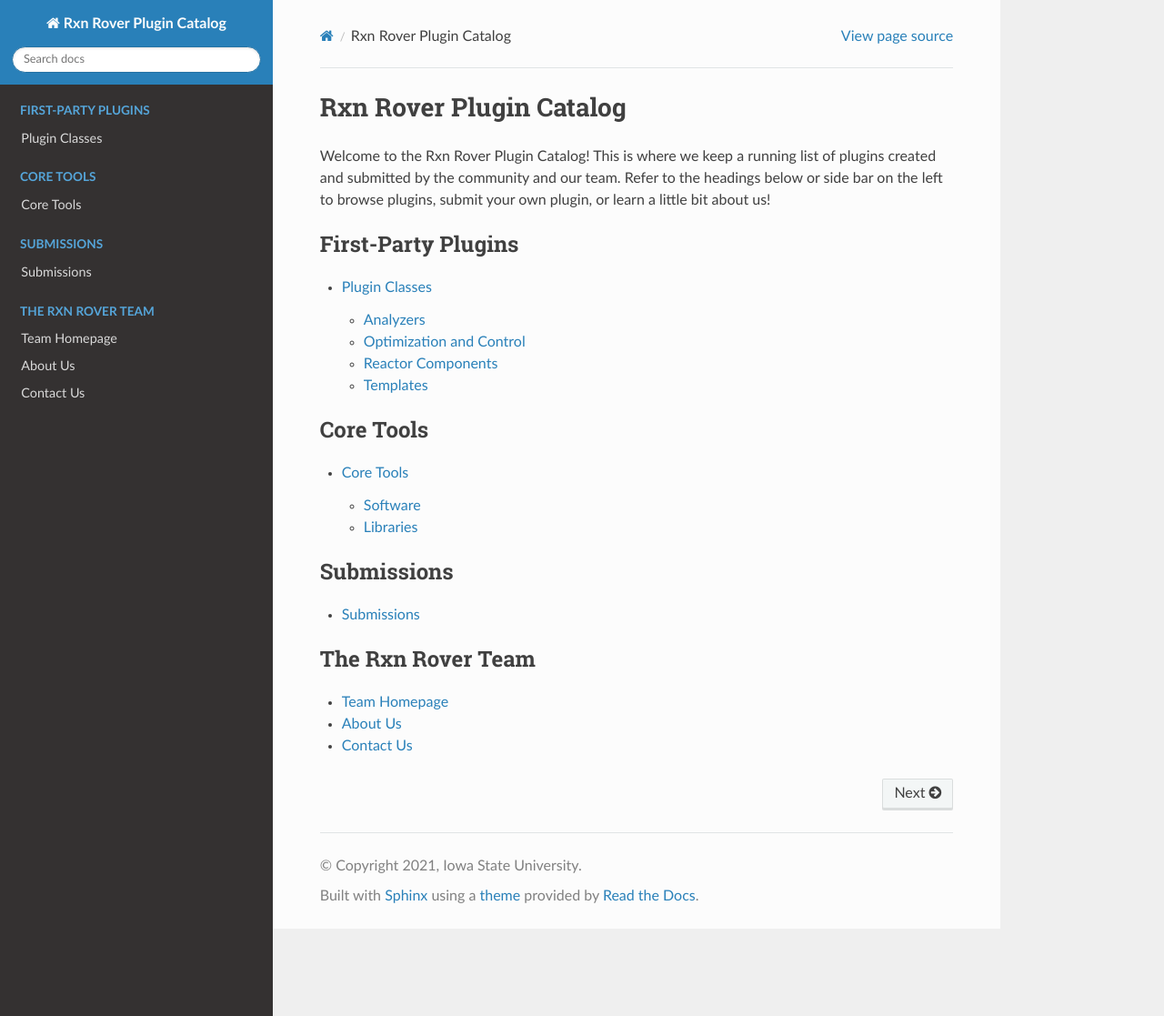
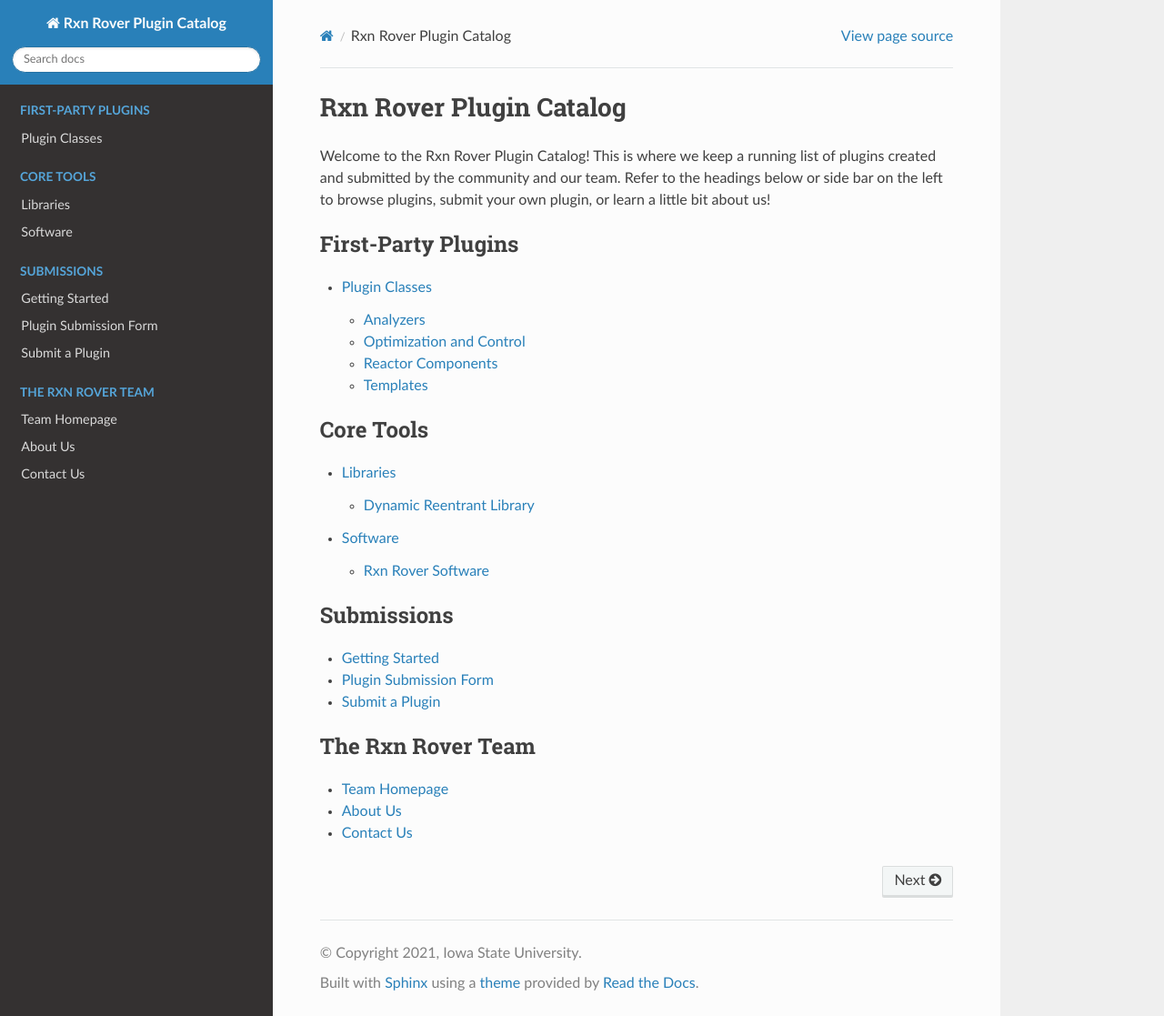
Before and after one commit to RxnRover/PluginCatalog, a Sphinx documentation site: the page built from source/index.rst, in a window 1280 px wide and 1117 px high. Shown: the whole window at 91% size. Built offline with Sphinx 7.4.7 and the Read the Docs theme 3.1.0, drawn with Linux system fonts in a browser that asks for light colours; pages that are not in the unit, such as notebooks, are missing from menus.

Commit message:
de-nest submissions and core_tools to fix repetitous labels in sidebar

```diff
--- a/source/index.rst
+++ b/source/index.rst
@@ -22,13 +22,16 @@
    :maxdepth: 2
    :caption: Core Tools
 
-   core_tools/index
+   core_tools/libraries/index
+   core_tools/software/index
 
 .. toctree::
    :maxdepth: 1
    :caption: Submissions
 
-   submissions/index
+   submissions/getting_started
+   submissions/plugin_submission_form
+   submissions/submit_a_plugin
 
 .. toctree::
    :maxdepth: 1
```
